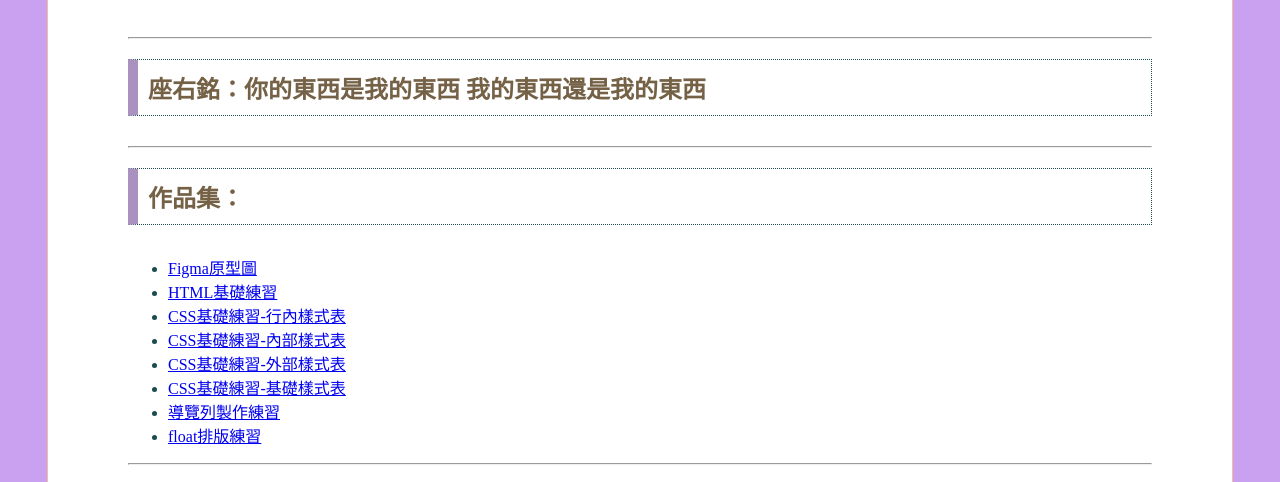
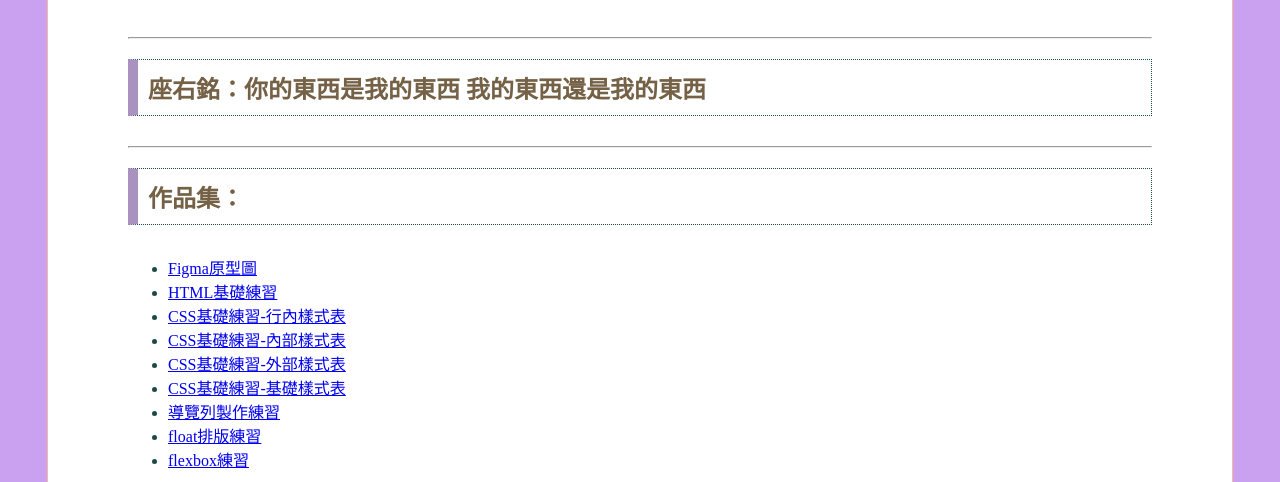
Before and after one commit to Uzijie/Uzijie, a plain HTML site: page index.html in a window 1280 px wide. Shown: the part 294-776 px from the top of the page. Drawn offline with Linux system fonts and the light colour scheme.

Commit message:
Update index.html

```diff
--- a/index.html
+++ b/index.html
@@ -39,6 +39,7 @@
             <li><a href="css-basic.html" target="_blank">CSS基礎練習-基礎樣式表</a></li>
             <li><a href="navBar.html" target="_blank">導覽列製作練習</a></li>
             <li><a href="float.html" target="_blank">float排版練習</a></li>
+            <li><a href="flexbox/flexbox.html" target="_blank">flexbox練習</a></li>
         </ul>
         <hr>
         </ul>
```
